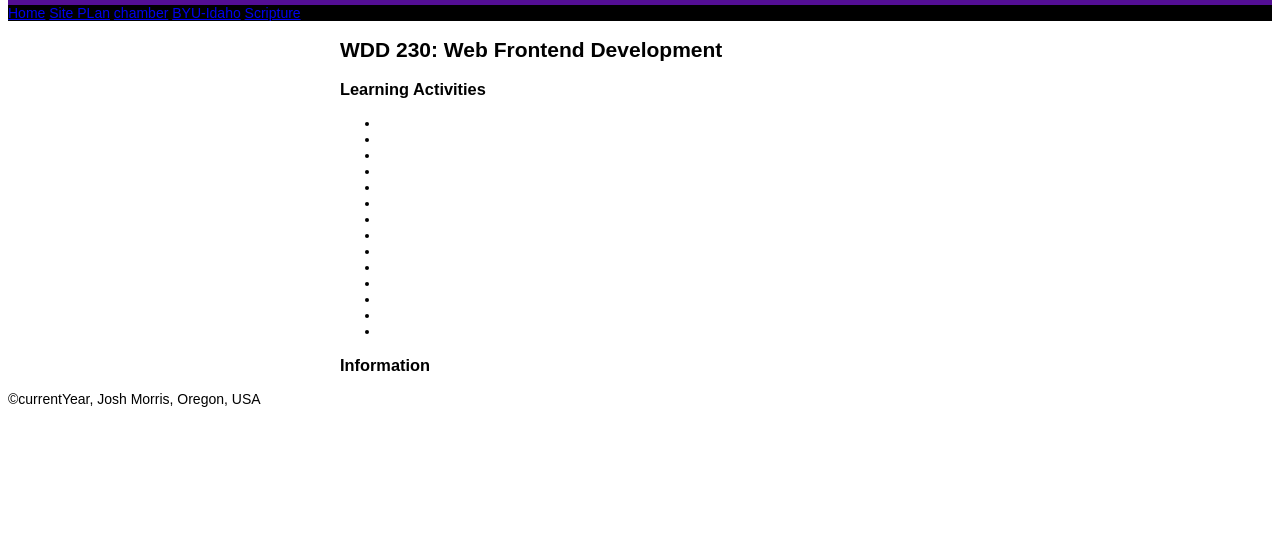
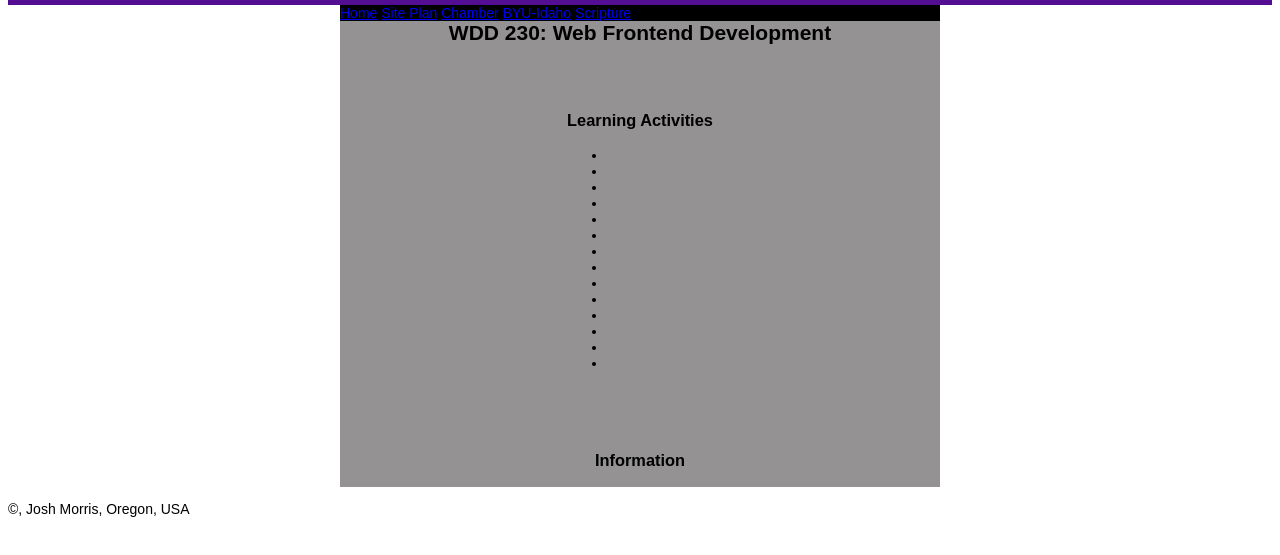
Before and after one commit to joshrmorris2/wdd230, a plain HTML site: page index.html in a window 1280 px wide. Shown: the part 67-622 px from the top of the page. Drawn offline with Linux system fonts and the light colour scheme.

Commit message:
added date scripts

```diff
--- a/index.html
+++ b/index.html
@@ -18,8 +18,8 @@
     </header>
     <nav>
         <a href="#">Home</a>
-        <a href="chamber/siteplan.html">Site PLan</a>
-        <a href="chamber/">chamber</a>
+        <a href="chamber/siteplan.html">Site Plan</a>
+        <a href="chamber/">Chamber</a>
         <a href="https://www.byui.edu/" target="_blank">BYU-Idaho</a>
         <a href="https://www.churchofjesuschrist.org/study/scriptures/ot/josh/11?lang=eng&id=p18#p18"
             target="_blank">Scripture</a>
@@ -52,11 +52,10 @@
         </section>
     </main>
     <footer>
-        <p>©currentYear, Josh Morris, Oregon, USA
-        </p>
+        <p>©<span id="year"></span>, Josh Morris, Oregon, USA</p>
         <p id="lastModified"></p>
     </footer>
-
+    <link rel="scripts" href="scripts/getdates.js">
 </body>
 
 </html>
--- a/scripts/getdates.js
+++ b/scripts/getdates.js
@@ -0,0 +1,2 @@
+const lastModified = Date.parse(document.lastModified);
+document.getElementById("year").innerHTML = new Date().getFullYear();
--- a/styles/base.css
+++ b/styles/base.css
@@ -17,6 +17,8 @@ header {
 nav {
     background-color: black;
     color: azure;
+    width: 600px;
+    margin: auto;
 }
 
 h1 {
@@ -25,24 +27,28 @@ h1 {
 
 
 
-.card {
+.grid-container {
     display: grid;
     row-gap: 50px;
     grid-template-columns: auto 600px auto;
     grid-template-rows: min-content;
+    background-color: rgb(148, 146, 146);
 }
 
-.item1 {
+.grid-item1 {
     grid-column: 2 / span 1;
     grid-row: 1 / span 1;
+    margin: auto;
 }
 
-.item2 {
+.grid-item2 {
     grid-column: 2 / span 1;
     grid-row: 2 / span 1;
+    margin: auto;
 }
 
-.item3 {
+.grid-item3 {
     grid-column: 2 / span 1;
     grid-row: 3 / span 1;
+    margin: auto;
 }
```
